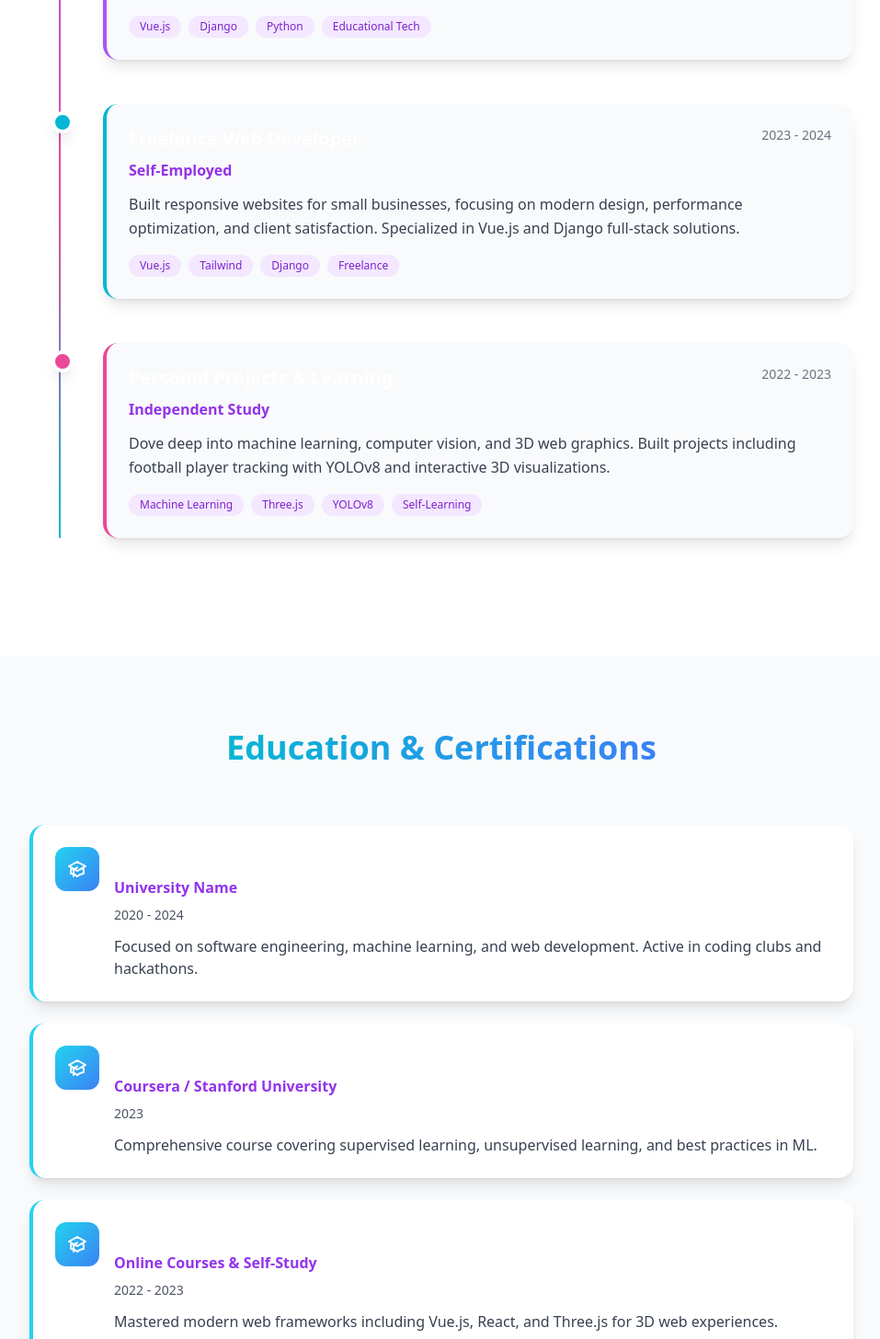
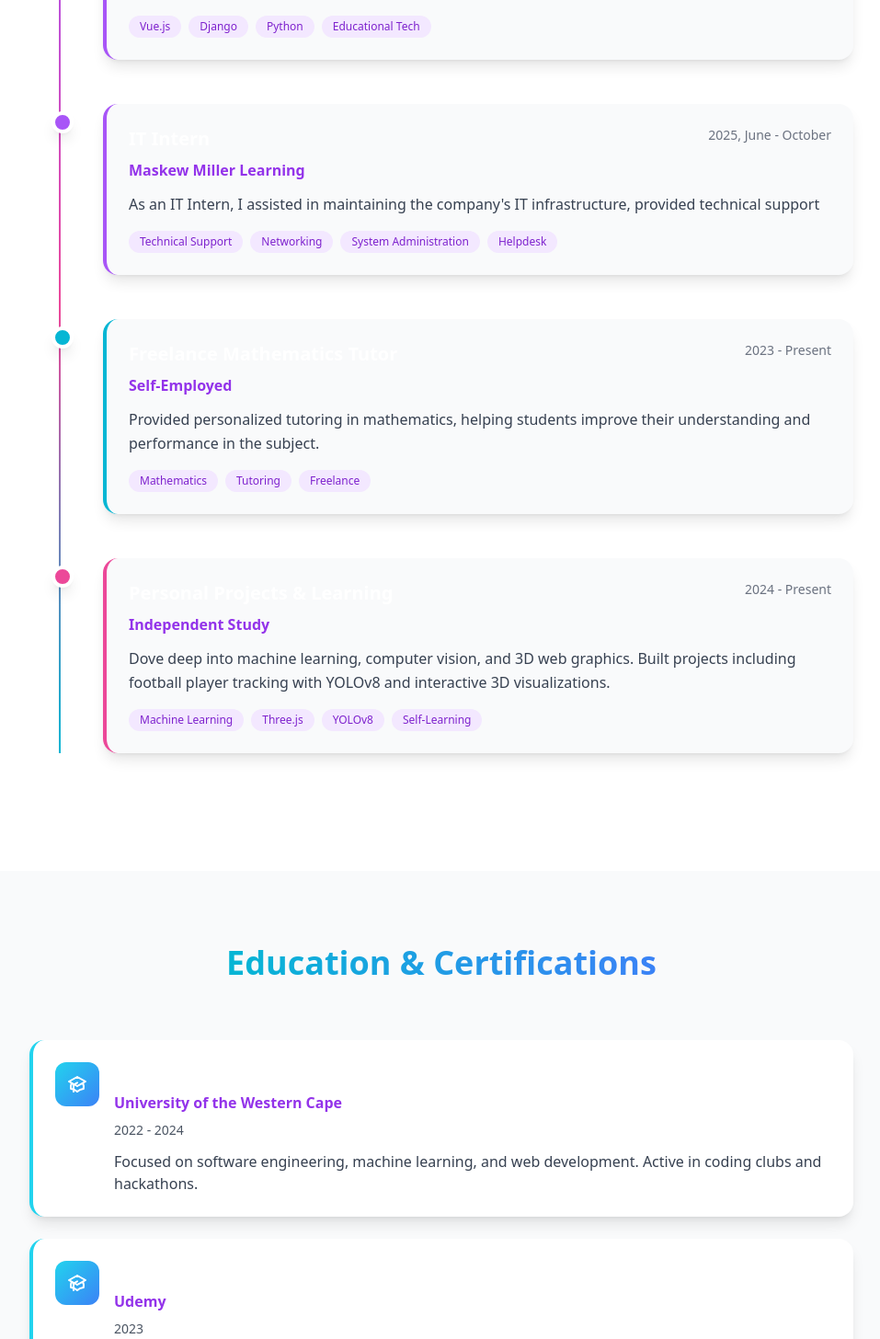
Before and after one commit to JustTryingToDoBetter/Personal-Website, a Vue app in the folder frontend/: page /about in a window 1280 px wide. Shown: the part 2027-3483 px from the top of the page at 92% size, without its empty margins (160-1117 px from the left). Built offline with nearby package versions, Linux system fonts and the light colour scheme.

Commit message:
updated about me

```diff
--- a/frontend/src/views/About.vue
+++ b/frontend/src/views/About.vue
@@ -390,27 +390,36 @@
 // Timeline Data
 const timeline = ref([
   {
-    title: 'Software Development Intern',
+    title: 'Learning Developer Intern',
     organization: 'Maskew Miller Learning',
-    period: '2024 - Present',
+    period: '2025, October - Present',
     description: 'Developing innovative educational software solutions, contributing to full-stack web applications, and exploring AI/ML integration for enhanced learning experiences.',
     tags: ['Vue.js', 'Django', 'Python', 'Educational Tech'],
     color: 'bg-purple-500',
     borderColor: 'border-purple-500',
   },
   {
-    title: 'Freelance Web Developer',
+    title: 'IT Intern',
+    organization: 'Maskew Miller Learning',
+    period: '2025, June - October',
+    description: 'As an IT Intern, I assisted in maintaining the company\'s IT infrastructure, provided technical support',
+    tags: ['Technical Support', 'Networking', 'System Administration', 'Helpdesk'],
+    color: 'bg-purple-500',
+    borderColor: 'border-purple-500',
+  },
+  {
+    title: 'Freelance Mathematics Tutor',
     organization: 'Self-Employed',
-    period: '2023 - 2024',
-    description: 'Built responsive websites for small businesses, focusing on modern design, performance optimization, and client satisfaction. Specialized in Vue.js and Django full-stack solutions.',
-    tags: ['Vue.js', 'Tailwind', 'Django', 'Freelance'],
+    period: '2023 - Present',
+    description: 'Provided personalized tutoring in mathematics, helping students improve their understanding and performance in the subject.',
+    tags: ['Mathematics', 'Tutoring', 'Freelance'],
     color: 'bg-cyan-500',
     borderColor: 'border-cyan-500',
   },
   {
     title: 'Personal Projects & Learning',
     organization: 'Independent Study',
-    period: '2022 - 2023',
+    period: '2024 - Present',
     description: 'Dove deep into machine learning, computer vision, and 3D web graphics. Built projects including football player tracking with YOLOv8 and interactive 3D visualizations.',
     tags: ['Machine Learning', 'Three.js', 'YOLOv8', 'Self-Learning'],
     color: 'bg-pink-500',
@@ -422,21 +431,21 @@
 const education = ref([
   {
     title: 'Bachelor of Science in Computer Science',
-    institution: 'University Name',
-    period: '2020 - 2024',
+    institution: 'University of the Western Cape',
+    period: '2022 - 2024',
     description: 'Focused on software engineering, machine learning, and web development. Active in coding clubs and hackathons.',
   },
   {
-    title: 'Machine Learning Specialization',
-    institution: 'Coursera / Stanford University',
+    title: 'Full-Stack Web Development Bootcamp',
+    institution: 'Udemy',
     period: '2023',
-    description: 'Comprehensive course covering supervised learning, unsupervised learning, and best practices in ML.',
+    description: 'Intensive bootcamp covering MERN stack development, RESTful APIs, and deployment strategies.',
   },
   {
-    title: 'Advanced Web Development',
-    institution: 'Online Courses & Self-Study',
-    period: '2022 - 2023',
-    description: 'Mastered modern web frameworks including Vue.js, React, and Three.js for 3D web experiences.',
+    title: 'Bachelor of Honours in Computer Science',
+    institution: 'University of the Western Cape',
+    period: '2025 (Expected)',
+    description: 'Specializing in advanced machine learning techniques and research methodologies.',
   },
 ])
 
@@ -462,38 +471,26 @@
   {
     title: 'Football Player Tracking',
     icon: '⚽',
-    year: '2024',
+    year: '2025',
     description: 'Built advanced player tracking system using YOLOv8 with high accuracy.',
   },
   {
     title: 'Intern at 21',
     icon: '💼',
-    year: '2024',
-    description: 'Secured software development internship at Maskew Miller Learning.',
-  },
-  {
-    title: '3D Portfolio Pioneer',
-    icon: '🌌',
-    year: '2024',
-    description: 'Created immersive cosmic-themed portfolio with Three.js.',
-  },
-  {
-    title: 'Full-Stack Developer',
-    icon: '🚀',
-    year: '2023',
-    description: 'Mastered Vue.js, Django, and modern web development stack.',
-  },
-  {
-    title: 'Open Source Contributor',
-    icon: '💻',
-    year: '2023',
-    description: 'Active contributor to open-source projects on GitHub.',
+    year: '2025',
+    description: 'Secured an internship at Maskew Miller Learning.',
   },
   {
     title: 'Continuous Learner',
     icon: '📚',
     year: 'Ongoing',
     description: 'Always exploring new technologies and expanding skillset.',
+  },
+  {
+    title: 'Dirisa Datathon',
+    icon: '🏆',
+    year: '2024',
+    description: 'Achieved top 10 placement in the Dirisa Datathon competition.',
   },
 ])
 
```
